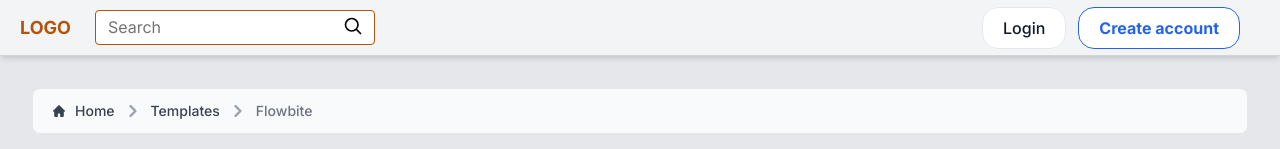
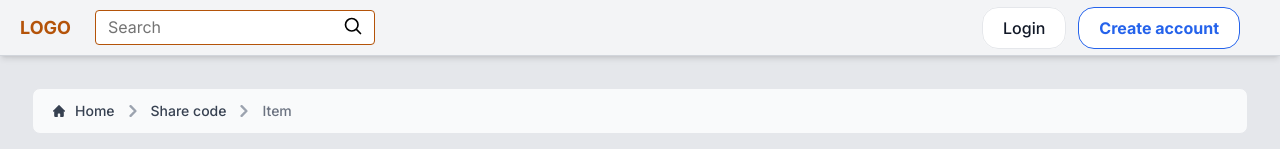
Before and after one commit to chinhvnn/gray-matter-share-nextjs, a Next.js app: page /web/share-code/1 in a window 1280 px wide. Shown: the top 149 px of the page. Built offline with nearby package versions, Linux system fonts and the light colour scheme; no server answers.

Commit message:
breadcrums logic

```diff
--- /dev/null
+++ b/src/common/types.ts
@@ -0,0 +1,5 @@
+export const BreadCrumbsItems: any = {
+  'share-code': 'Share code',
+  'share-key': 'Share key',
+  about: 'About',
+}
--- a/src/components/web/BreadCrumbs.tsx
+++ b/src/components/web/BreadCrumbs.tsx
@@ -1,12 +1,36 @@
 'use client'
 
-import React from 'react'
+import React, { useCallback, useEffect, useState } from 'react'
 import Link from 'next/link'
 import { useParams, usePathname } from 'next/navigation'
+
+import { BreadCrumbsItems } from '@/common/types'
 
 export default function BreadCrumbs() {
   const params = useParams()
   const pathName = usePathname()
+  const [breadItems, setBreadItems] = useState<any[]>([])
+
+  useEffect(() => {
+    if (pathName !== '/web') {
+      const breadList = pathName
+        .split('/')
+        .filter((item) => item && item !== 'web')
+        .map((title, index, arr) => {
+          const link = [...new Array(index + 1)].reduce((link, current, currentIndex) => {
+            return (link += `/${arr[currentIndex]}`)
+          }, '')
+          return {
+            title: BreadCrumbsItems[title] || 'Item',
+            link,
+            isLast: arr.length - 1 === index,
+          }
+        })
+      setBreadItems(breadList)
+    } else {
+      setBreadItems([])
+    }
+  }, [pathName])
 
   return (
     <nav
@@ -31,7 +55,9 @@ export default function BreadCrumbs() {
             Home
           </Link>
         </li>
-        <li>
+        {breadItems.length > 0 &&
+          breadItems.map((item, index, arr) => (
+            <li key={item}>
               <div className="flex items-center">
                 <svg
                   className="rtl:rotate-180 block w-3 h-3 mx-1 text-gray-400 "
@@ -48,36 +74,21 @@ export default function BreadCrumbs() {
                     d="m1 9 4-4-4-4"
                   />
                 </svg>
-            <a
-              href="#"
-              className="ms-1 text-sm font-medium text-gray-700 hover:text-blue-600 md:ms-2 dark:text-gray-400 dark:hover:text-white"
+                {item.isLast ? (
+                  <span className="ms-1 text-sm font-medium text-gray-500 md:ms-2 dark:text-gray-400">
+                    {item.title}
+                  </span>
+                ) : (
+                  <Link
+                    href={`/web${item.link}`}
+                    className="ms-1 text-sm font-medium dark:text-gray-400 dark:hover:text-white text-gray-700 hover:text-blue-600 md:ms-2"
                   >
-              Templates
-            </a>
+                    {item.title}
+                  </Link>
+                )}
               </div>
             </li>
-        <li aria-current="page">
-          <div className="flex items-center">
-            <svg
-              className="rtl:rotate-180  w-3 h-3 mx-1 text-gray-400"
-              aria-hidden="true"
-              xmlns="http://www.w3.org/2000/svg"
-              fill="none"
-              viewBox="0 0 6 10"
-            >
-              <path
-                stroke="currentColor"
-                strokeLinecap="round"
-                strokeLinejoin="round"
-                strokeWidth="2"
-                d="m1 9 4-4-4-4"
-              />
-            </svg>
-            <span className="ms-1 text-sm font-medium text-gray-500 md:ms-2 dark:text-gray-400">
-              Flowbite
-            </span>
-          </div>
-        </li>
+          ))}
       </ol>
     </nav>
   )
```
Lines whose indentation alone changed are shown as unchanged.
